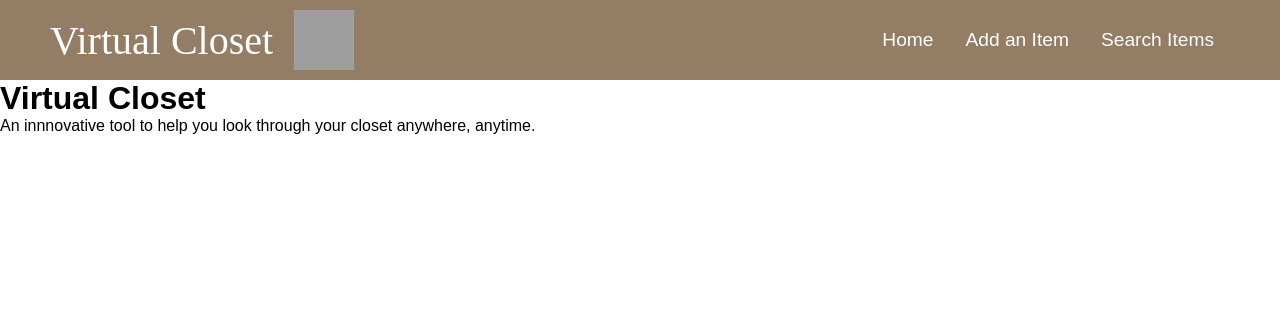
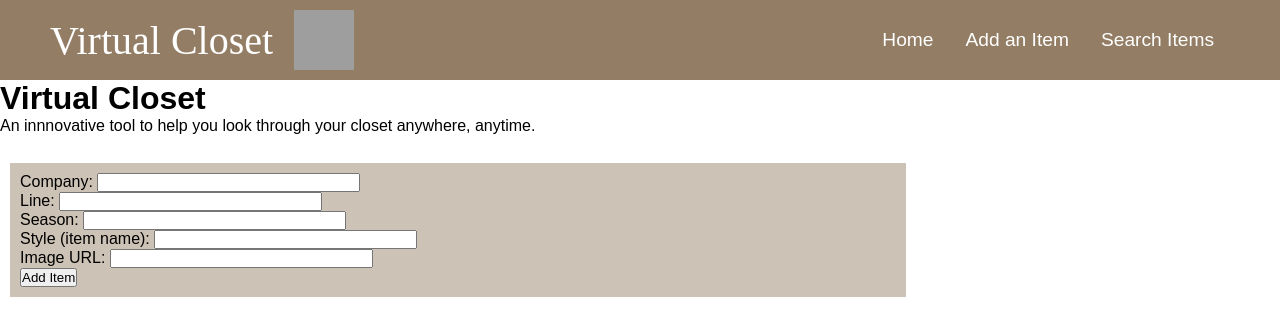
Before and after one commit to wommy/jillicap, a plain HTML site: page index.html in a window 1280 px wide. Drawn offline with Linux system fonts and the light colour scheme; grey boxes are pictures that could not be loaded.

Commit message:
init: dev

```diff
--- a/controller.js
+++ b/controller.js
@@ -2,9 +2,8 @@ const URL = 'https://www.clo-set.com/api/lines?brandId=275848'
 
 
 module.exports = {
-    getBrand: (req,res) =>{
-        res.status(200).send({
-        })
+    getCloset: (req,res) =>{
+        res.status(200).send(URL)
     },
     deleteHouse: (req,res) =>{
         let {id} = req.params
--- a/index.html
+++ b/index.html
@@ -29,12 +29,27 @@
             </ul>
         </div>
     </nav>
+    <div class="main__content" >
+        <h1>Virtual Closet</h1>
+        <p>An innnovative tool to help you look through your closet anywhere, anytime.</p>
+    </div>
+
+    <br>
+    <form class="form-box">
+        <label>Company: </label>
+        <input class="form-labels"><br>
+        <label>Line: </label>
+        <input class="form-labels"><br>
+        <label>Season: </label>
+        <input class="form-labels"><br>
+        <label>Style (item name): </label>
+        <input class="form-labels"><br>
+        <label>Image URL: </label>
+        <input class="form-labels"><br>
+        <button>Add Item</button>
+    </form>
         <div class="main">
             <div class="main__container">
-                <div class="main__content" >
-                    <h1>Virtual Closet</h1>
-                    <p>An innnovative tool to help you look through your closet anywhere, anytime.</p>
-                </div>
             </div>
         </div>
 
--- a/styles.css
+++ b/styles.css
@@ -201,3 +201,20 @@
         transform: translateY(-8px) rotate(-45deg);
     }
 }
+
+
+.form-box {
+    width: 70%;
+    height: 80%;
+    align-items:center;
+    justify-content: center;
+    background: #CDC2B6;
+    display: inline-block;
+    padding: 10px;
+    margin: 10px;
+}
+
+.form-labels {
+    justify-content: center;
+    width: 30%;
+}
```
Also changed, not shown: api/index.js (added, +37 -0 lines), index.js (+23 -10 lines), app.js (line endings or trailing spaces).
